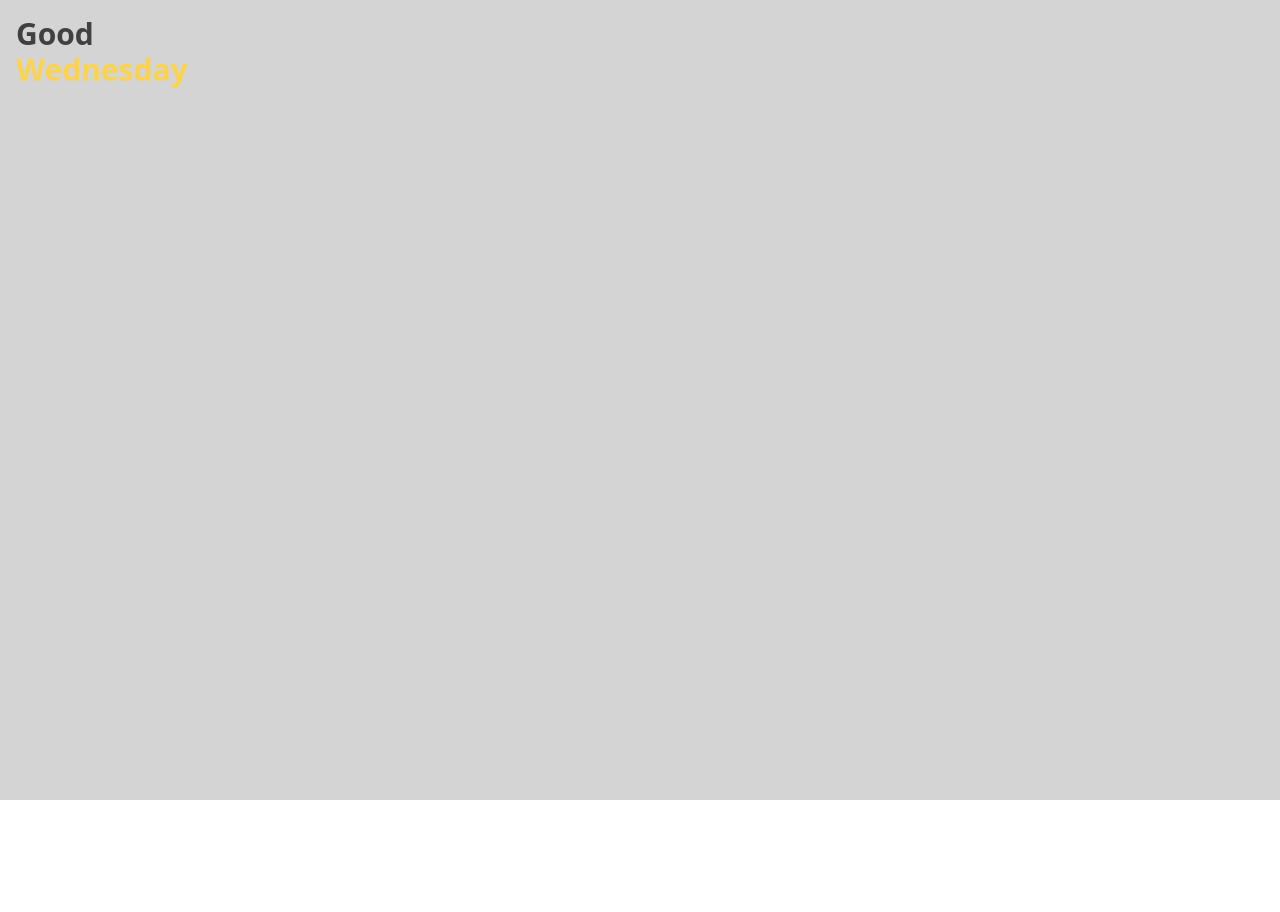
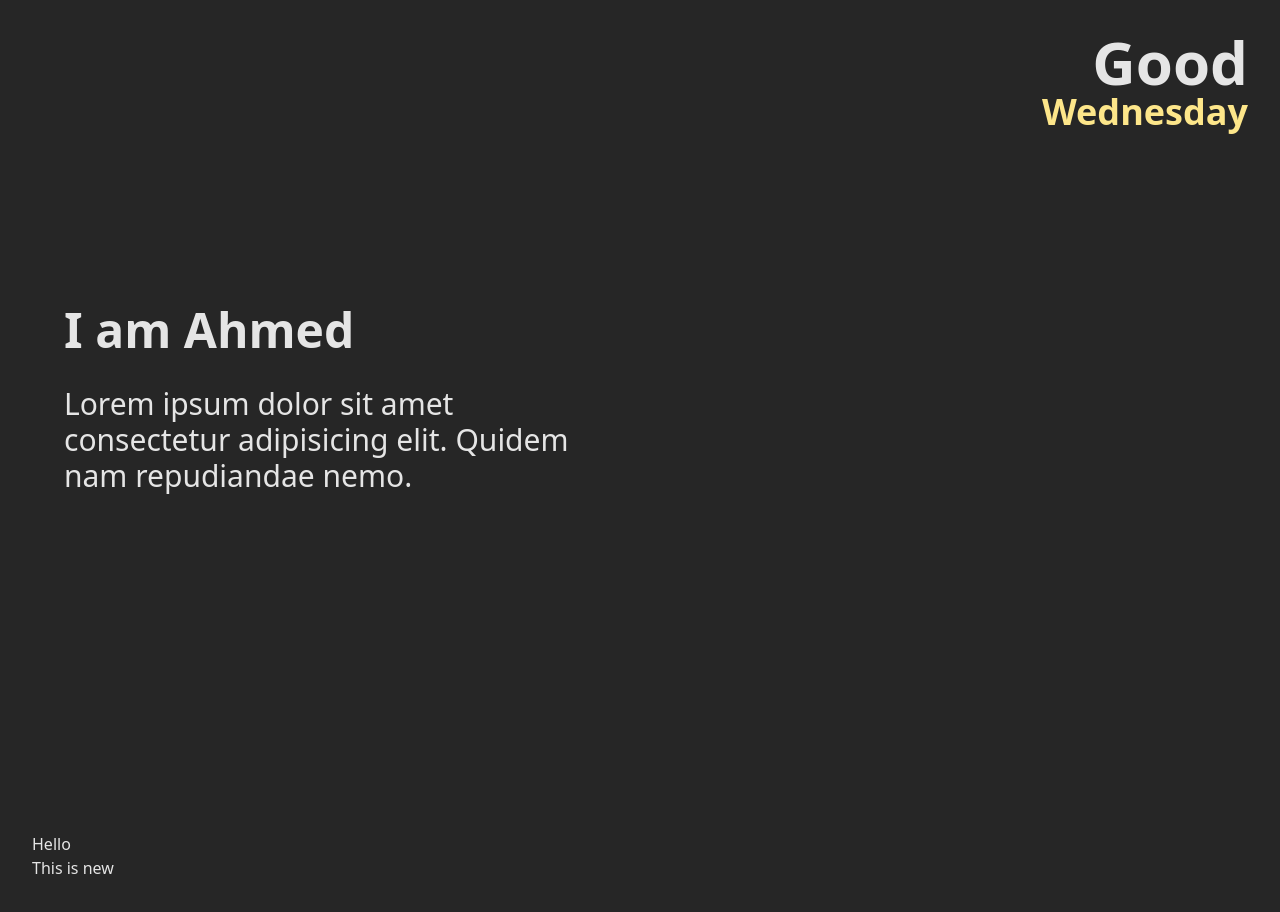
Before and after one commit to ahme-dev/portfolio-yellow, a Vue app: page / in a window 1280 px wide. Shown: the top 912 px of the page. Before the commit the page ends 800 px from the top, so only its background shows below. Built offline with nearby package versions, Linux system fonts and the light colour scheme.

Commit message:
feat: set different style and add more structure

```diff
--- a/index.html
+++ b/index.html
@@ -5,6 +5,11 @@
     <meta name="viewport" content="width=device-width, initial-scale=1.0" />
     <title>f on ahmed.systems</title>
   </head>
+  <style>
+    html {
+      color-scheme: dark;
+    }
+  </style>
   <body>
     <div id="app"></div>
     <script type="module" src="/src/main.ts"></script>
--- a/src/App.vue
+++ b/src/App.vue
@@ -6,13 +6,34 @@
 
 <template>
   <div
-    class="min-w-screen min-h-screen p-4 bg-true-gray-300 text-true-gray-700"
+    class="min-w-screen min-h-screen bg-true-gray-800 text-true-gray-200 cursor-default select-none"
   >
-    <header>
-      <h1 class="text-3xl font-bold">
-        Good
-        <h1 class="text-amber-300">{{ formatted }}</h1>
-      </h1>
+    <!-- header -->
+    <header class="grid md:(grid-cols-2) p-8 h-screen">
+      <!-- name -->
+      <div class="p-8 flex flex-col gap-8 items-start justify-center">
+        <h1 class="text-5xl font-bold">I am Ahmed</h1>
+        <p class="text-3xl">
+          Lorem ipsum dolor sit amet consectetur adipisicing elit. Quidem nam
+          repudiandae nemo.
+        </p>
+      </div>
+      <!-- name end -->
+      <!-- date -->
+      <div class="flex flex-col md:(justify-start) items-end justify-center">
+        <h1 class="text-6xl font-bold">Good</h1>
+        <h1 class="text-4xl font-bold text-amber-200">
+          {{ formatted }}
+        </h1>
+      </div>
+      <!-- date end -->
     </header>
+    <!-- header end -->
+    <!-- main -->
+    <main class="h-screen p-8">
+      <h1>Hello</h1>
+      <h2>This is new</h2>
+    </main>
+    <!-- main end -->
   </div>
 </template>
```
